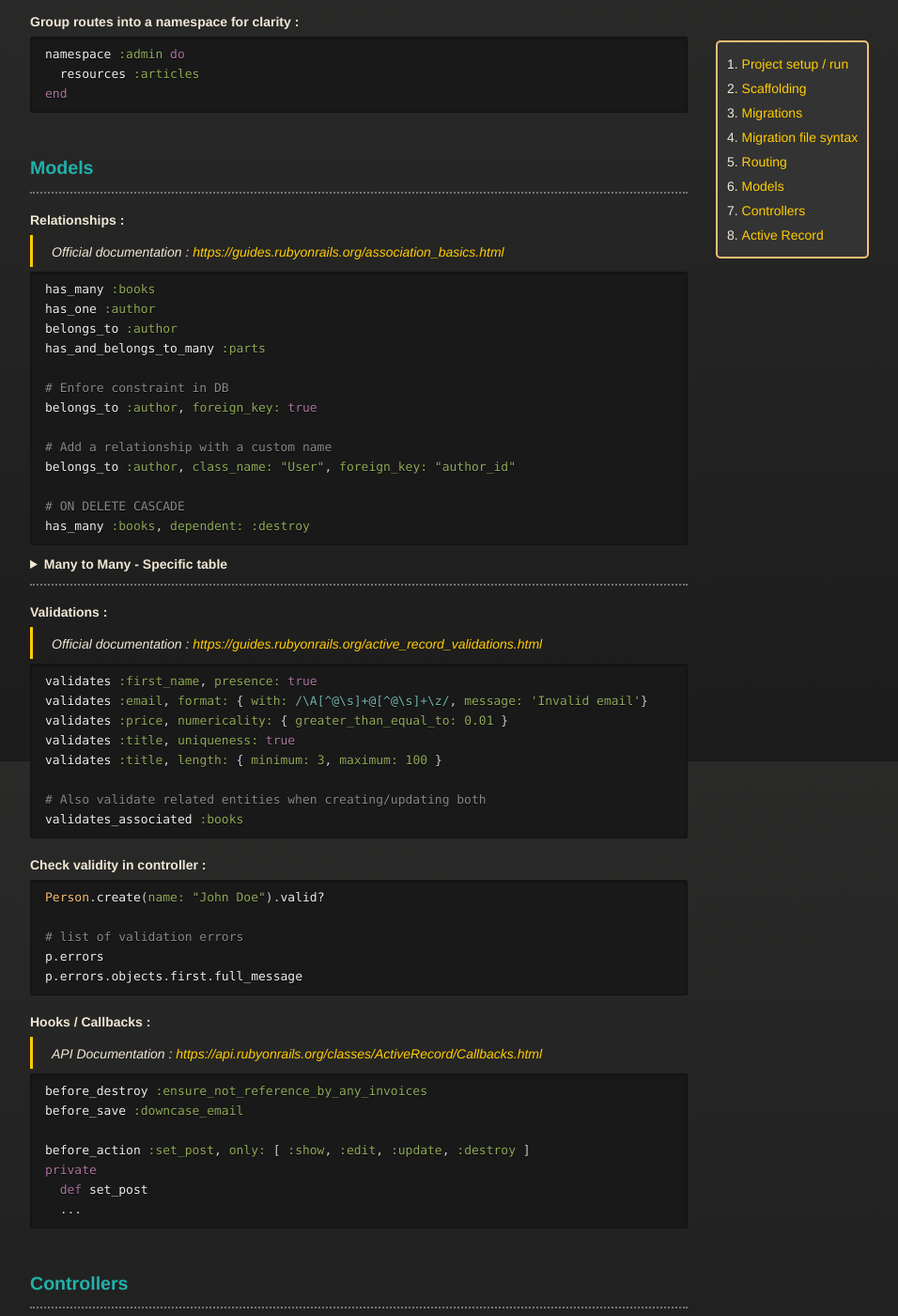
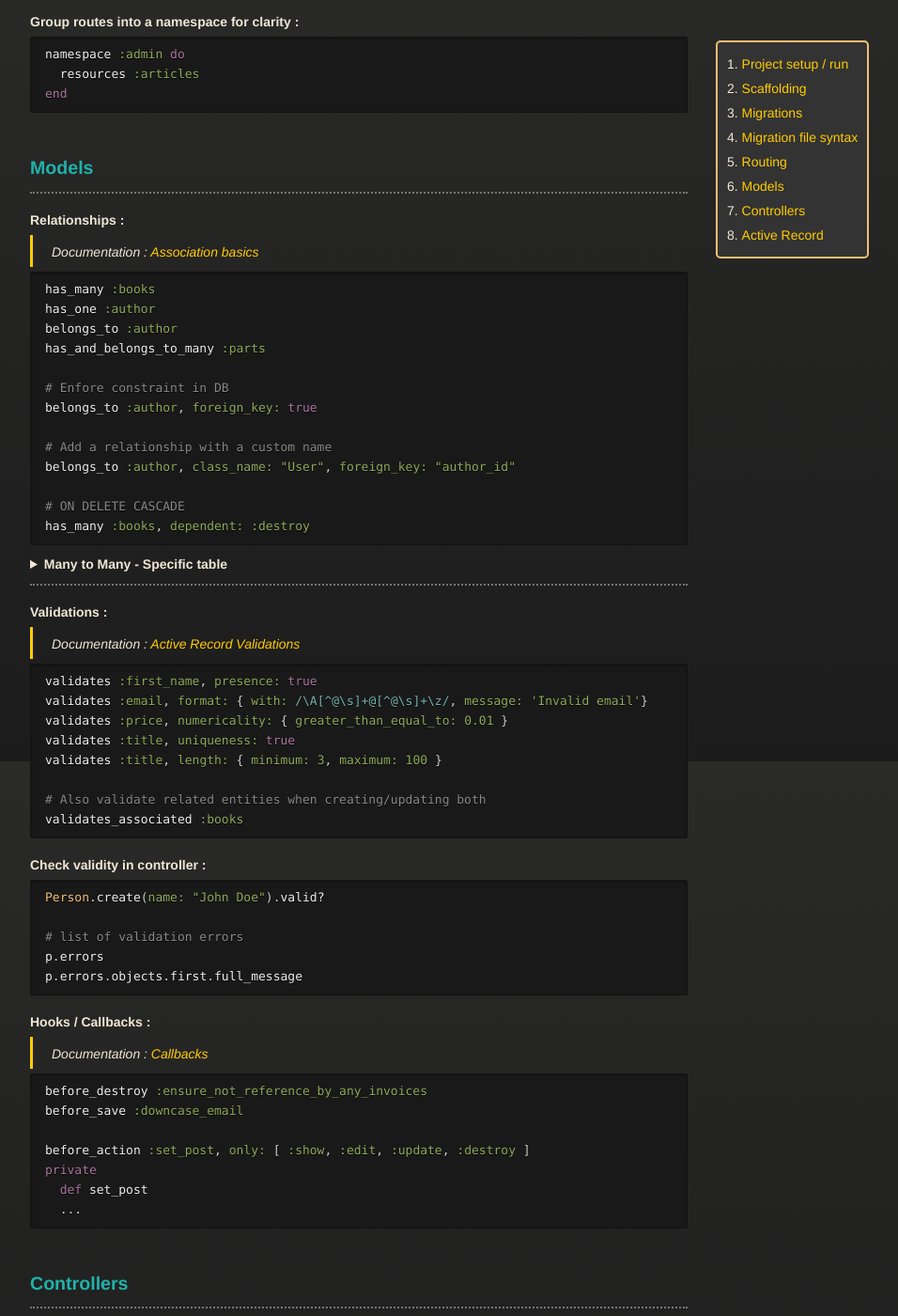
Before and after one commit to vincent-clipet/cheatsheets, a Jekyll site: the page built from markdown/ruby-on-rails.md, in a window 1280 px wide and 1400 px high, scrolled down 3690 px. Shown: the whole window at 94% size, without its empty margins (258-1214 px from the left). Built offline with Jekyll 4.4.1, drawn with Linux system fonts in a browser that asks for light colours; our own code applies the rules of GitHub Pages for plain Markdown files; some of the changed text lies outside the part shown.

Commit message:
feat(ruby): changed all links to official documentation

````diff
--- a/markdown/ruby-on-rails.md
+++ b/markdown/ruby-on-rails.md
@@ -69,7 +69,7 @@ rails routes
 
 <hr>
 
-> Official documentation : [https://guides.rubyonrails.org/active_record_migrations.html](https://guides.rubyonrails.org/active_record_migrations.html)
+> Documentation : [Active Record Migrations](https://guides.rubyonrails.org/active_record_migrations.html)
 
 **Run migrations :**
 ```bash
@@ -189,7 +189,7 @@ Product.connection.execute("UPDATE products SET price = 'free' WHERE 1=1")
 
 <hr>
 
-> Official documentation : [https://guides.rubyonrails.org/routing.html](https://guides.rubyonrails.org/routing.html)
+> Documentation : [Routing](https://guides.rubyonrails.org/routing.html)
 
 **Explicit route :**
 ```ruby
@@ -243,7 +243,7 @@ end
 <hr>
 
 **Relationships :**
-> Official documentation : [https://guides.rubyonrails.org/association_basics.html](https://guides.rubyonrails.org/association_basics.html)
+> Documentation : [Association basics](https://guides.rubyonrails.org/association_basics.html)
 
 ```ruby
 has_many :books
@@ -287,7 +287,7 @@ end
 <hr>
 
 **Validations :**
-> Official documentation : [https://guides.rubyonrails.org/active_record_validations.html](https://guides.rubyonrails.org/active_record_validations.html)
+> Documentation : [Active Record Validations](https://guides.rubyonrails.org/active_record_validations.html)
 
 ```ruby
 validates :first_name, presence: true
@@ -310,7 +310,7 @@ p.errors.objects.first.full_message
 ```
 
 **Hooks / Callbacks :**
-> API Documentation : [https://api.rubyonrails.org/classes/ActiveRecord/Callbacks.html](https://api.rubyonrails.org/classes/ActiveRecord/Callbacks.html)
+> Documentation : [Callbacks](https://api.rubyonrails.org/classes/ActiveRecord/Callbacks.html)
 
 ```ruby
 before_destroy :ensure_not_reference_by_any_invoices
@@ -332,7 +332,7 @@ private
 
 <hr>
 
-> Official documentation : [https://guides.rubyonrails.org/action_controller_overview.html](https://guides.rubyonrails.org/action_controller_overview.html)
+> Documentation : [Action Controller](https://guides.rubyonrails.org/action_controller_overview.html)
 
 <details markdown="1">
   <summary><b>Full controller example</b></summary>
````
